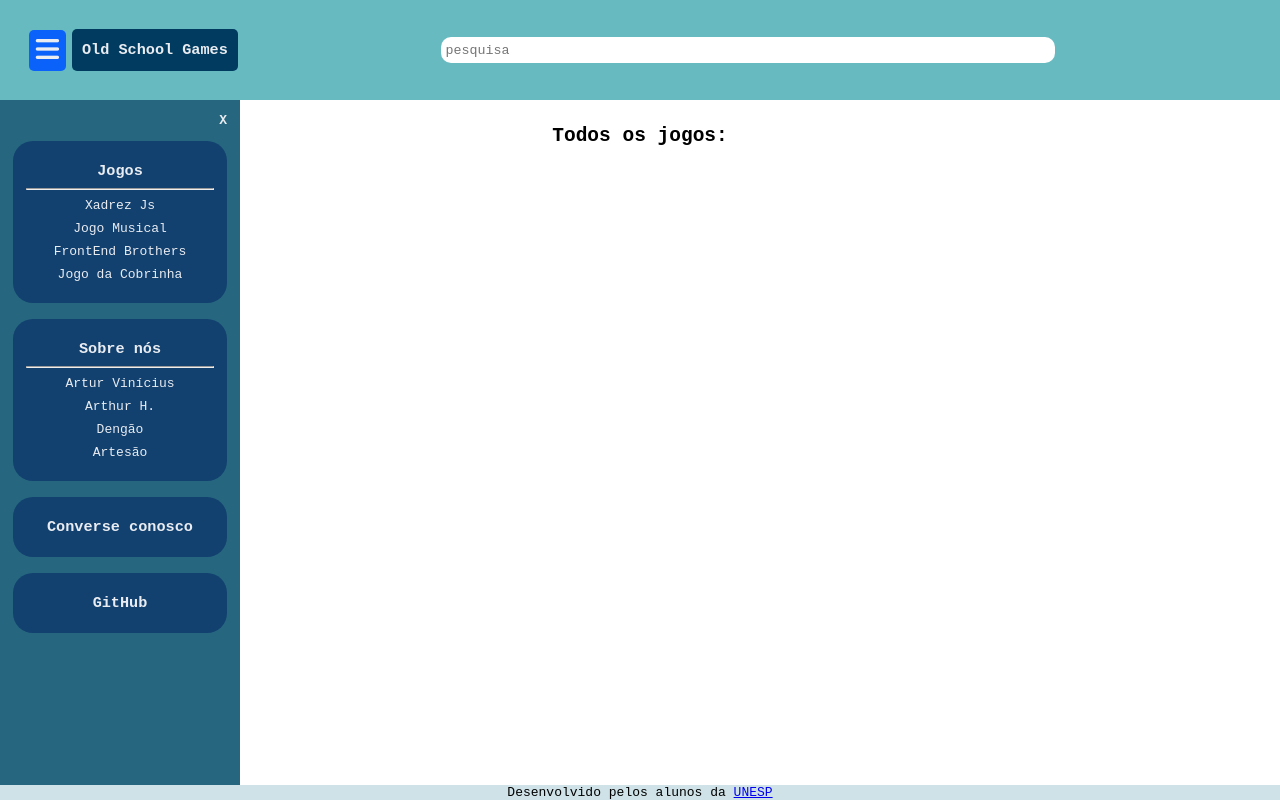
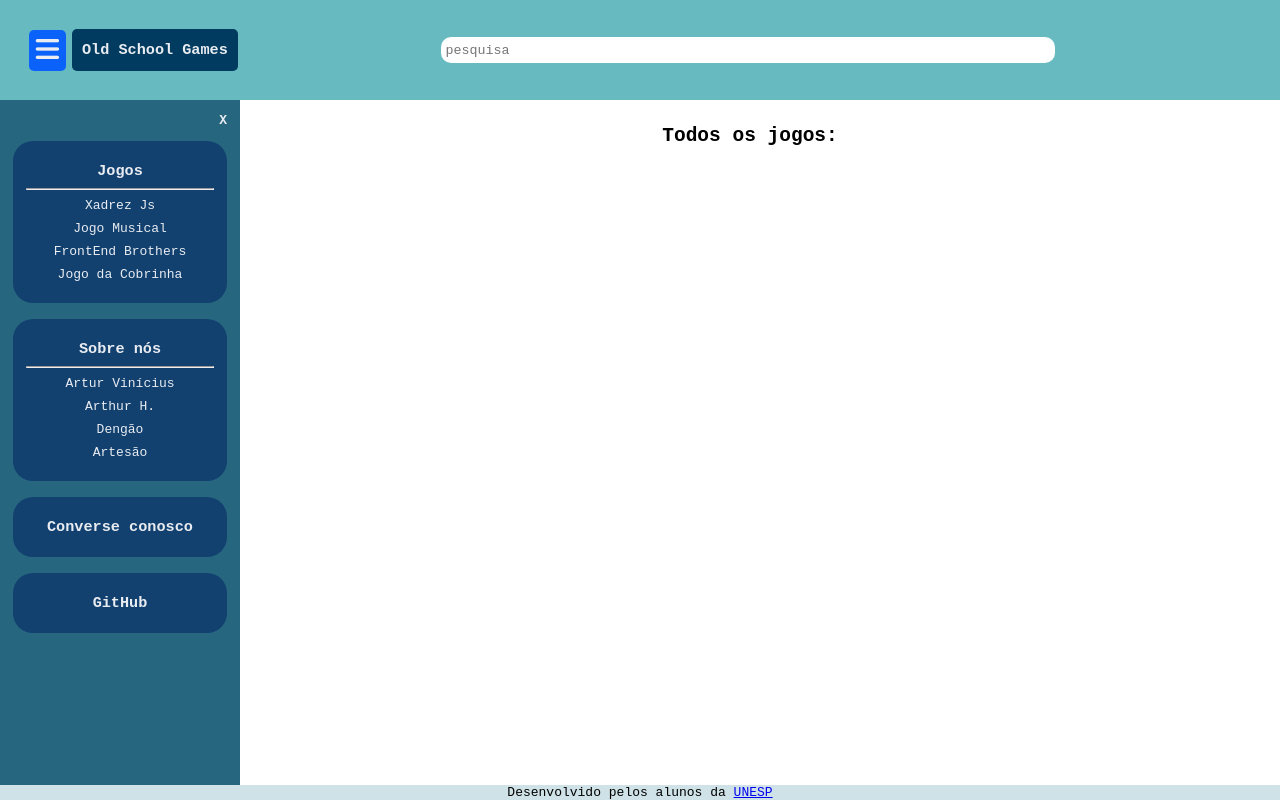
Before and after one commit to luiga1/Projeto-Web, a plain HTML site: page html/index_busca.html in a window 1280 px wide. Drawn offline with Linux system fonts and the light colour scheme.

Commit message:
Pequena correção de margem

```diff
--- a/css/style_busca.css
+++ b/css/style_busca.css
@@ -127,6 +127,7 @@ header{
 
 main{
     margin-top: 100px;
+    margin-left: 240px;
     display: flex;
     /*align-items: center;*/
     justify-content: center;
```
